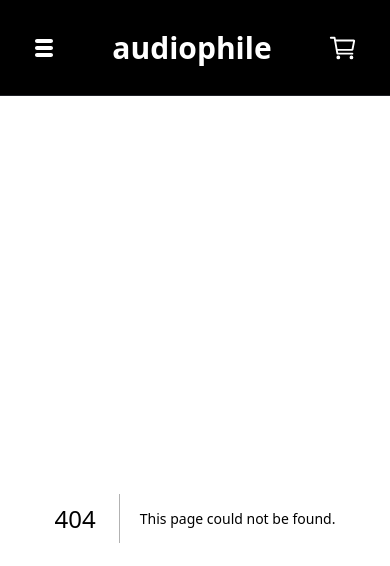
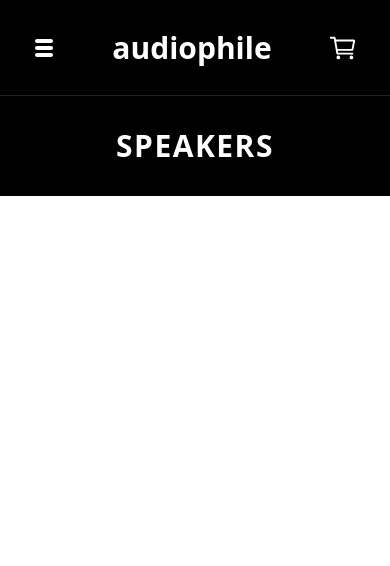
Before and after one commit to yusufdgzl/audiophile-ecommerce-website, a Next.js app: page /speakers in a window 390 px wide. Before the commit this address had no page. Shown: the top 566 px of the page. Built offline with nearby package versions, Linux system fonts and the light colour scheme.

Commit message:
Headphones, speakers ,earphones pages added

```diff
--- /dev/null
+++ b/app/earphones/page.tsx
@@ -0,0 +1,9 @@
+export default function EarPhones() {
+    return (
+      <div className="flex flex-col ">
+        <h1 className="bg-black text-3xl font-semibold tracking-wider w-full text-center text-white py-8 xl:py-20 ">
+          EARPHONES
+        </h1>
+      </div>
+    );
+  }
--- /dev/null
+++ b/app/speakers/page.tsx
@@ -0,0 +1,9 @@
+export default function Speakers() {
+    return (
+      <div className="flex flex-col ">
+        <h1 className="bg-black text-3xl font-semibold tracking-wider w-full text-center text-white py-8 xl:py-20 ">
+          SPEAKERS
+        </h1>
+      </div>
+    );
+  }
--- a/components/main/MainHeader.tsx
+++ b/components/main/MainHeader.tsx
@@ -5,7 +5,7 @@ import { TiThMenu } from "react-icons/ti";
 export default function MainHeader() {
   return (
     <div className="bg-black w-full flex flex-col ">
-      <div className="flex w-full relative z-10 justify-between   items-center px-8  h-24 text-white text-3xl font-bold border-b  border-opacity-30 border-gray-500 max-w-[1100px] mx-auto xl:p-0">
+      <div className="flex w-full relative z-10 justify-between items-center px-8  h-24 text-white text-3xl font-bold border-b  border-opacity-30 border-gray-500 max-w-[1100px] mx-auto xl:p-0">
         <div className="md:hidden  hover:text-[#b36042] focus:text-[#b36042] duration-300">
           <TiThMenu className="w-6  " />
         </div>
@@ -18,7 +18,7 @@ export default function MainHeader() {
           </Link>
         </div>
 
-        <div className="hidden  md:flex text-[12px] tracking-[0.2rem] justify-center w-full space-x-8">
+        <div className="hidden md:flex text-[12px] tracking-[0.2rem] justify-center w-full  space-x-8">
           <div className="flex flex-col group">
             <Link
               className="hover:text-[#b36042] focus:text-[#b36042] duration-300"
@@ -56,8 +56,8 @@ export default function MainHeader() {
             <span className="group-hover:border-b mx-5 translate-y-1"></span>
           </div>
         </div>
-        <div className="flex  md:justify-end hover:text-[#b36042]  duration-300 md:w-full">
-          <IoCartOutline />
+        <div className="flex  md:justify-end  md:w-full">
+          <IoCartOutline className="hover:text-[#b36042]  duration-300" />
         </div>
       </div>
     </div>
```
Also changed, not shown: app/headphones/page.tsx (+8 -9 lines).
